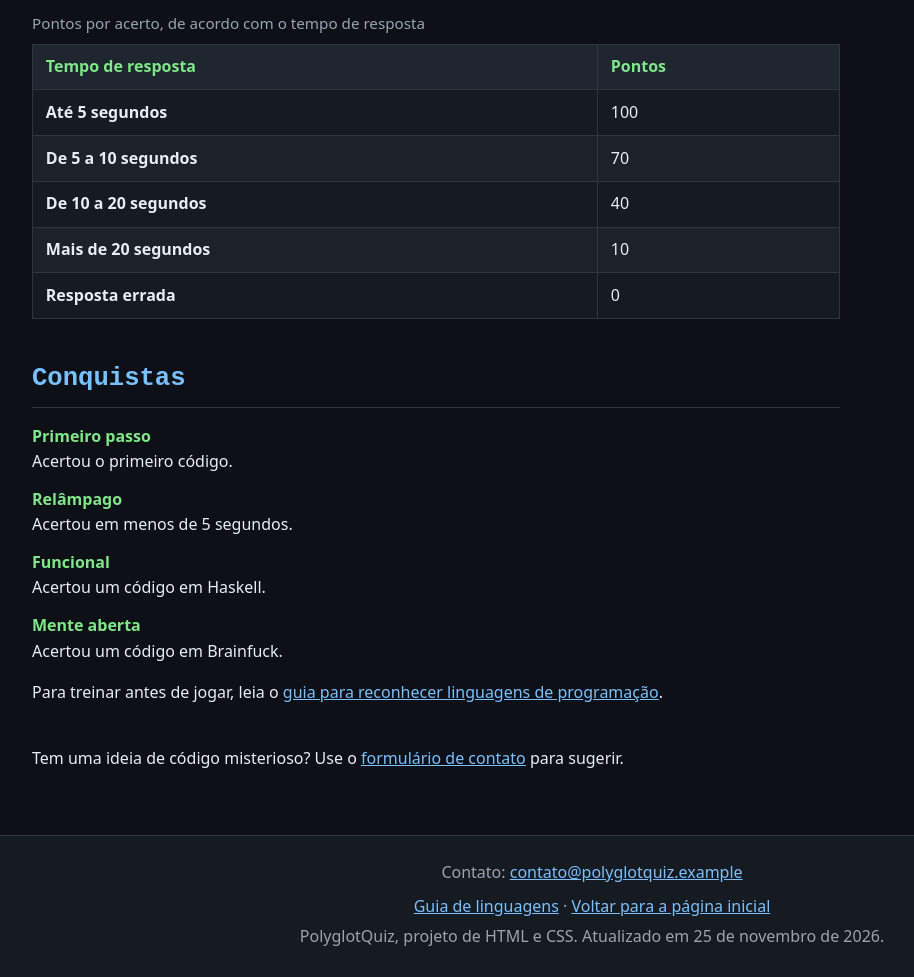
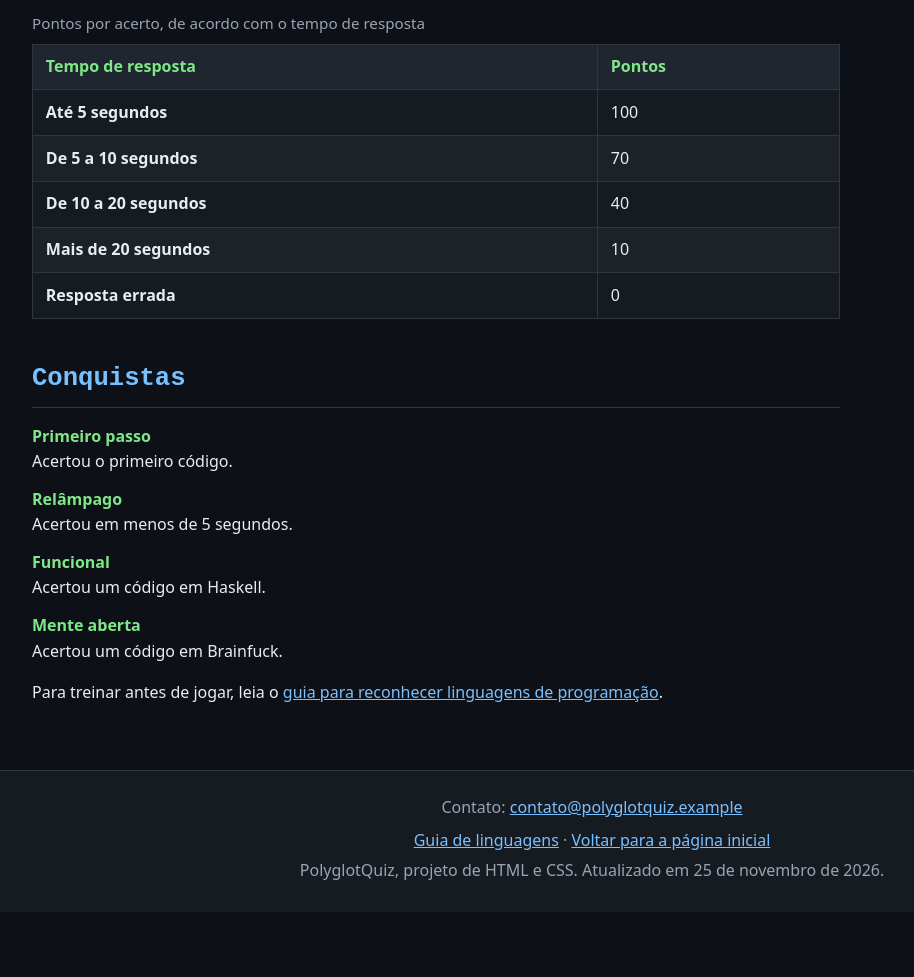
Before and after one commit to Marcuslol2008/polyglot, a plain HTML site: page sobre.html in a window 1280 px wide. Shown: the part 503-1480 px from the top of the page, without its empty margins (48-962 px from the left). After the commit the page ends 1415 px from the top, so only its background shows below. Drawn offline with Linux system fonts and the light colour scheme.

Commit message:
Testando versao 2 atualizada

```diff
--- a/sobre.html
+++ b/sobre.html
@@ -157,14 +157,6 @@
           <a href="linguagens.html">guia para reconhecer linguagens de programação</a>.
         </p>
       </section>
-
-      <section id="contato">
-        <p>
-          Tem uma ideia de código misterioso? Use o
-          <a href="index.html#contato">formulário de contato</a> para sugerir.
-        </p>
-      </section>
-
     </main>
 
     <aside>
```
Also changed, not shown: prints/validador-index.png (renamed from prints/validador.png), prints/validador-linguagens.png (added), prints/validador-sobre.png (added), 1 other file.
